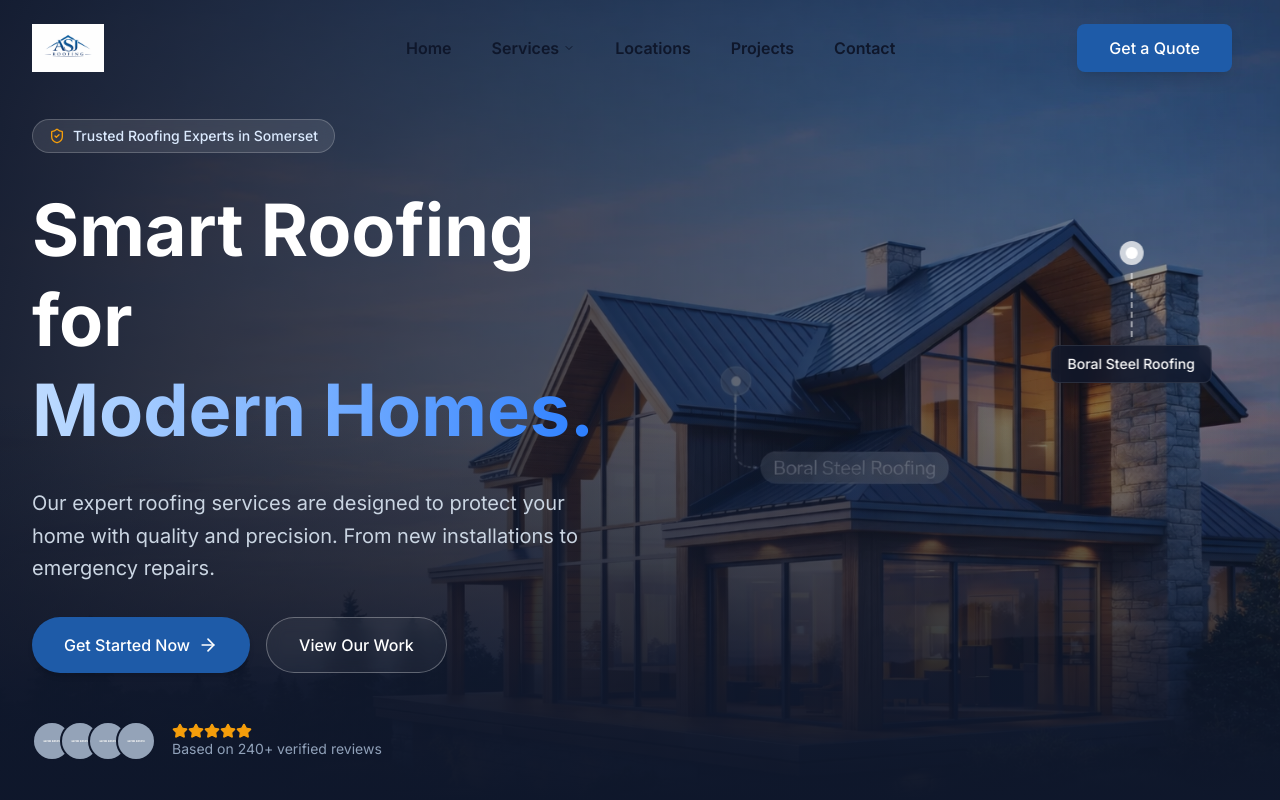
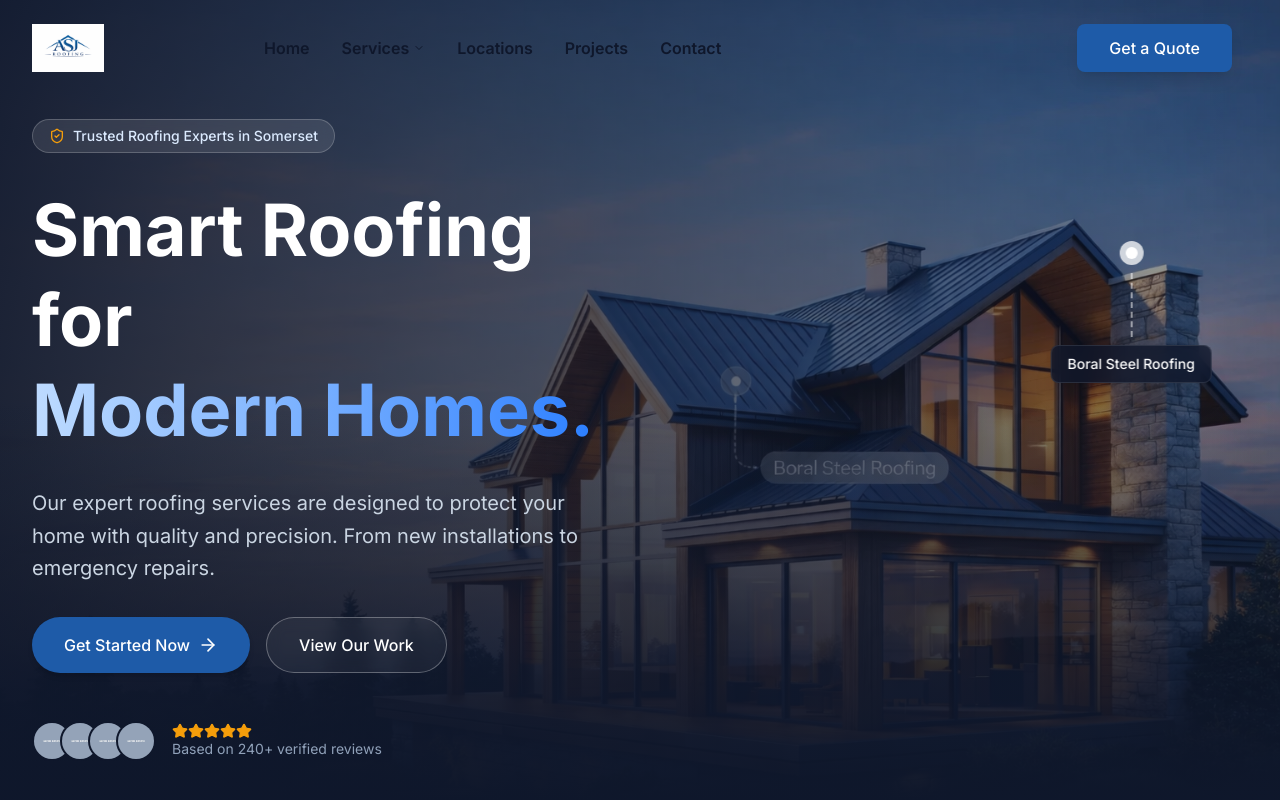
Before and after one commit to razal1113/asjroofing, a Next.js app: page / in a window 1280 px wide. Shown: the top 800 px of the page. Built offline with nearby package versions, Linux system fonts and the light colour scheme.

Commit message:
Auto-sync after agent response

```diff
--- a/src/components/layout/Header.tsx
+++ b/src/components/layout/Header.tsx
@@ -47,7 +47,7 @@ export function Header() {
                 )}
             >
             <Container>
-                <nav className="flex items-center justify-between">
+                <nav className="flex items-center">
                     {/* Logo */}
                     <Link href="/" className="relative z-50">
                         <div className="relative h-10 w-40 md:h-12 md:w-48">
@@ -62,7 +62,7 @@ export function Header() {
                     </Link>
 
                     {/* Desktop Navigation */}
-                    <div className="hidden md:flex items-center gap-10">
+                    <div className="hidden md:flex items-center gap-8 ml-10">
                         {navigation.map((item) => (
                             <div key={item.name} className="relative group">
                                 <Link
@@ -97,7 +97,7 @@ export function Header() {
                     </div>
 
                     {/* CTA Button & Mobile Toggle */}
-                    <div className="flex items-center space-x-4">
+                    <div className="flex items-center space-x-4 ml-auto">
 
                         <Link
                             href="/contact"
```
